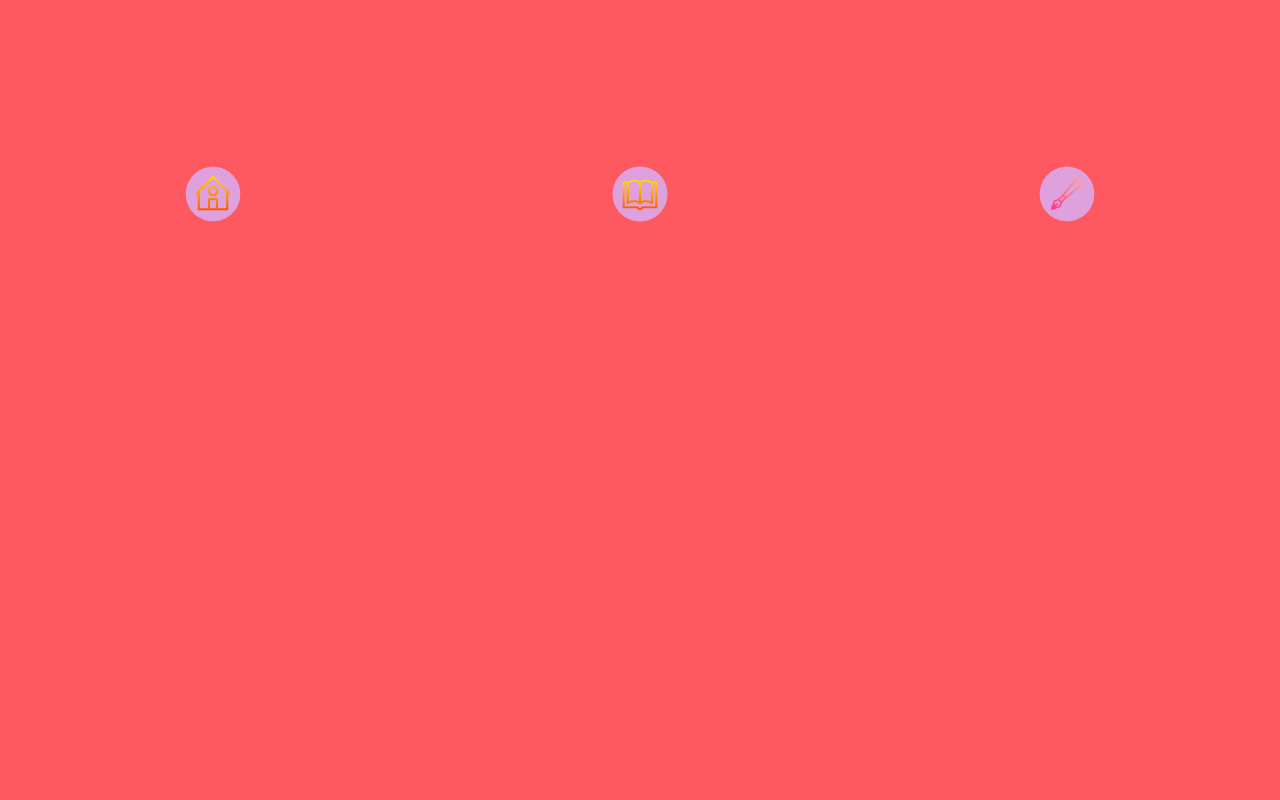
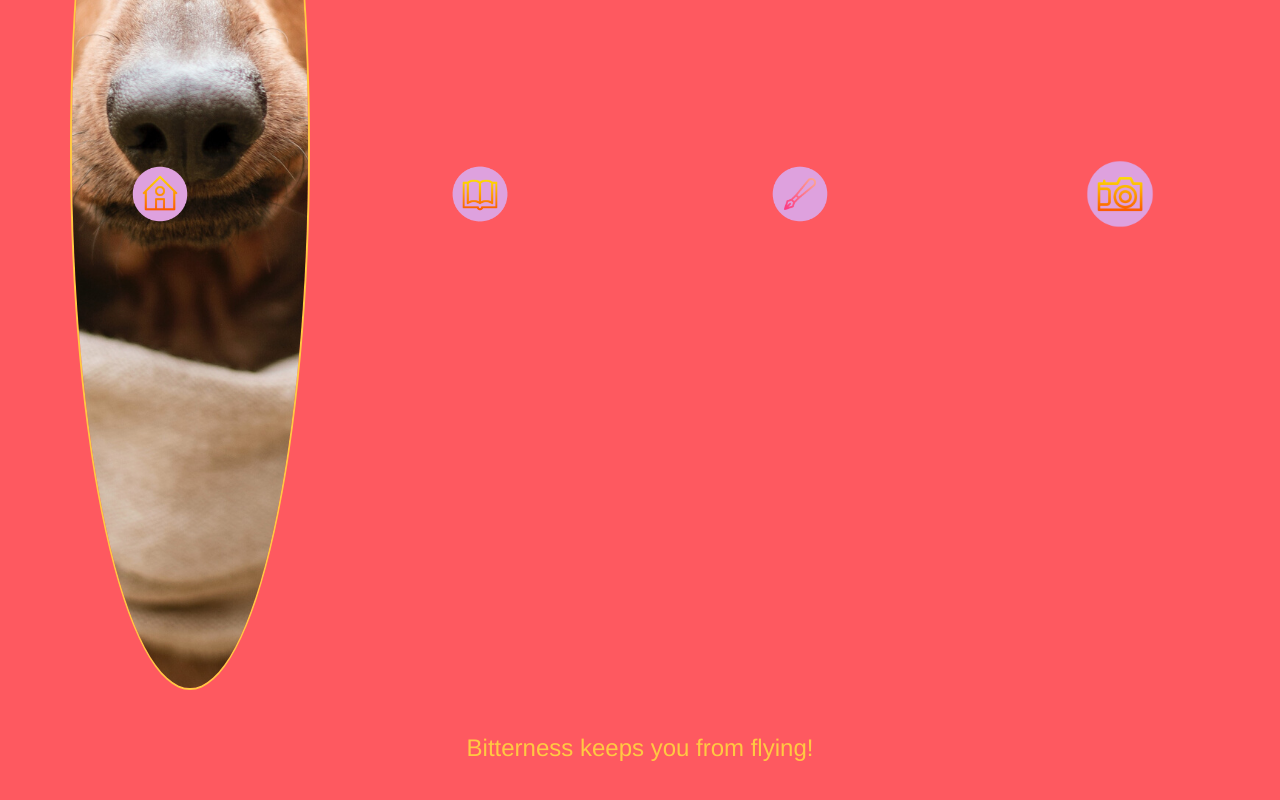
Before and after one commit to kwartalex/capstone-project, a React (Create React App) app: page /happypic in a window 1280 px wide. Shown: the part 554-1354 px from the top of the page. Before the commit the page ends 800 px from the top, so only its background shows below. Built offline with nearby package versions, Linux system fonts and the light colour scheme.

Commit message:
Add 4th screen and include placeholder img

```diff
--- a/src/App.js
+++ b/src/App.js
@@ -4,6 +4,7 @@ import GlobalStyles from './GlobalStyles'
 import Home from './pages/Home'
 import CreateEntry from './pages/CreateEntry'
 import EntriesAll from './pages/EntriesAll'
+import HappyPic from './pages/HappyPic'
 import Header from './components/Header'
 import Navigation from './components/Footer'
 import { loadEntry, saveEntry } from './LocalStorage'
@@ -30,6 +31,9 @@ export default function App () {
             <Route path="/entriesall">
                 <EntriesAll entries={entries} onDeleteClick={deleteEntry}/>
             </Route>
+            <Route path="/happypic">
+                <HappyPic/>
+            </Route>
         </Switch>
         <Navigation/>
         </>
--- a/src/components/Button.js
+++ b/src/components/Button.js
@@ -18,7 +18,8 @@ const ButtonStyled = styled.button`
     width: 10rem;
     background: ${props => props.styleActivated ? "var(--senary)" : "var(--septenary)"};
     color: var(--quaternary);
-    font-size: 18px;
+    font-size: 20px;
+    font-weight: 300;
     border: none;
     box-shadow: 0  12px 10px -10px rgba(0, 0, 0, 0.4)
 `
--- a/src/components/Footer.js
+++ b/src/components/Footer.js
@@ -4,11 +4,13 @@ import styled from 'styled-components/macro'
 import CreateIcon from '../images/nav_create.png'
 import HomeIcon from '../images/nav_home.png'
 import ReadIcon from '../images/nav_read.png'
+import HappyPicIcon from '../images/nav_pic.png'
 
 export default function Navigation () {
     return (
         <>
             <FooterStyled role="footer">
+
             <LinkStyled
                 activeClassName="selected"
                 to="/home"
@@ -16,6 +18,7 @@ export default function Navigation () {
                 data-cy="home_icon"
                 ><img src={HomeIcon} alt="link to home page" />
                 </LinkStyled>
+
                 <LinkStyled
                 activeClassName="selected"
                 to="/entriesall"
@@ -23,6 +26,7 @@ export default function Navigation () {
                 data-cy="allentries_icon"
                 ><img src={ReadIcon} alt="link to entries page" />
                 </LinkStyled>
+
                 <LinkStyled
                 activeClassName="selected"
                 to="/createentry"
@@ -30,6 +34,15 @@ export default function Navigation () {
                 data-cy="create_icon"
                 ><img src={CreateIcon} alt="link to create page" />
                 </LinkStyled>
+
+                <LinkStyled
+                activeClassName="selected"
+                to="/happypic"
+                data-testid="happypic-link"
+                data-cy="happypic_icon">
+                <img src={HappyPicIcon} alt="link to happyic page" />
+                </LinkStyled>
+
             </FooterStyled>
         </>
     )
@@ -37,7 +50,7 @@ export default function Navigation () {
 
 const FooterStyled = styled.footer `
     display: grid;
-    grid-template-columns: 1fr 1fr 1fr;
+    grid-template-columns: 1fr 1fr 1fr 1fr;
     position: fixed;
     left: 0;
     bottom: 0;
@@ -54,7 +67,7 @@ const FooterStyled = styled.footer `
         }
     `
 
-const LinkStyled = styled(NavLink)`
+const LinkStyled = styled(NavLink) `
     text-align: center;
     cursor: nw-resize;
     &.selected {
--- /dev/null
+++ b/src/pages/HappyPic.js
@@ -0,0 +1,30 @@
+import React from 'react'
+import styled from 'styled-components/macro'
+import happypic from '../images/dachshund.png'
+
+export default function PicRotation () {
+    return (
+            <>
+            <StyledImage>
+                <img
+                src={happypic} alt="Happy pucture of the day" />
+            </StyledImage>
+            <StyledParagraph>Bitterness keeps you from flying!</StyledParagraph>
+            </>
+    )}
+
+    const StyledParagraph = styled.p `
+        font-weight: lighter;
+        font-size: 24px;
+    `
+
+    const StyledImage = styled.p `
+
+        overflow: hidden;
+        border-radius: 50%;
+        border: 2px solid var(--septenary);
+        width: 240px;
+        margin-top: 160px;
+        margin-bottom: 40px;
+        margin-left: 70px;
+    `
--- a/src/pages/Home.js
+++ b/src/pages/Home.js
@@ -2,7 +2,7 @@ import React from 'react'
 import styled from 'styled-components/macro'
 import welcome from '../images/awesomeday.png'
 
-export default function Home() {
+export default function home() {
     return (
             <>
             <StyledParagraph>THAT WAS AN AWESOME DAY!</StyledParagraph>
```
Also changed, not shown: src/images/dachshund.png (added), src/images/nav_pic.png (added).
